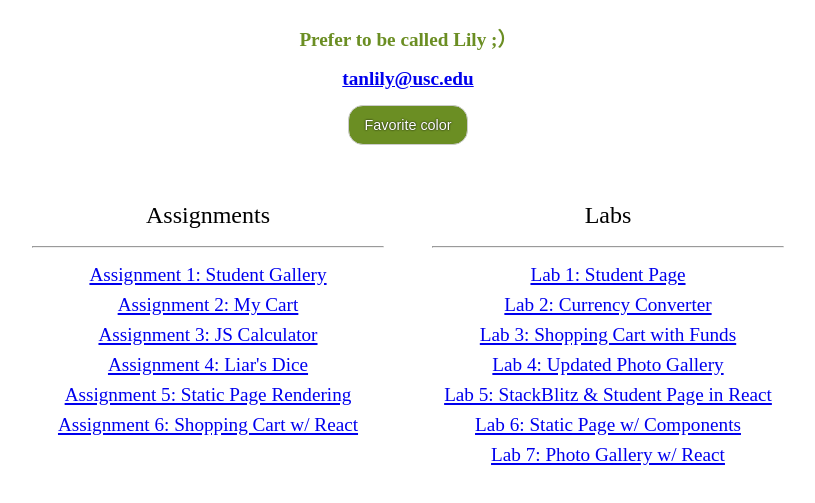
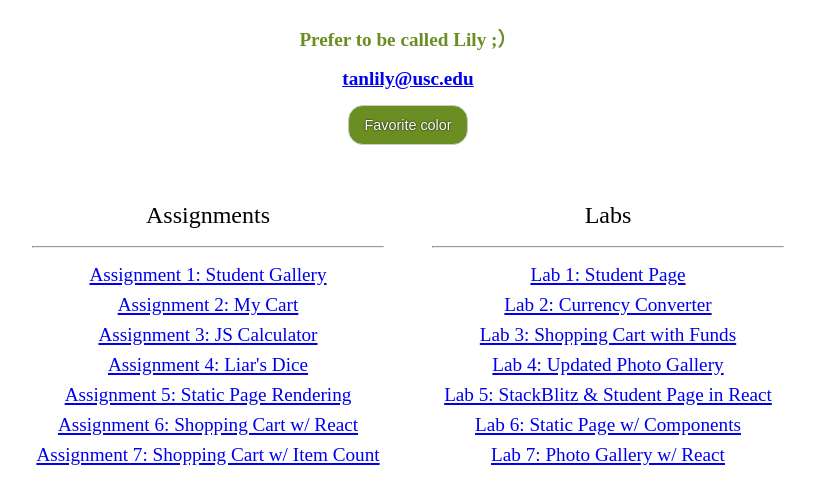
Before and after one commit to uscwebdev/itp301-submissions-tanlily, a plain HTML site: page index.html in a window 1280 px wide. Shown: the part 77-580 px from the top of the page, without its empty margins (232-1047 px from the left). Drawn offline with Linux system fonts and the light colour scheme.

Commit message:
assignment_07 submission

```diff
--- a/index.html
+++ b/index.html
@@ -91,6 +91,8 @@
                 <a href="https://stackblitz.com/edit/react-bedhwg?file=src%2Findex.js"><p1>Assignment 5: Static Page Rendering</p1></a>
                 <br>
                 <a href="https://stackblitz.com/edit/react-hqbcdw?file=src%2Findex.js"><p1>Assignment 6: Shopping Cart w/ React</p1></a>
+                <br>
+                <a href="https://stackblitz.com/edit/react-akwgkr?file=src%2Findex.css"><p1>Assignment 7: Shopping Cart w/ Item Count</p1></a>
             </div>
             <div class="column2">
                 <p>Labs</p>
```
Also changed, not shown: 1 other file.
